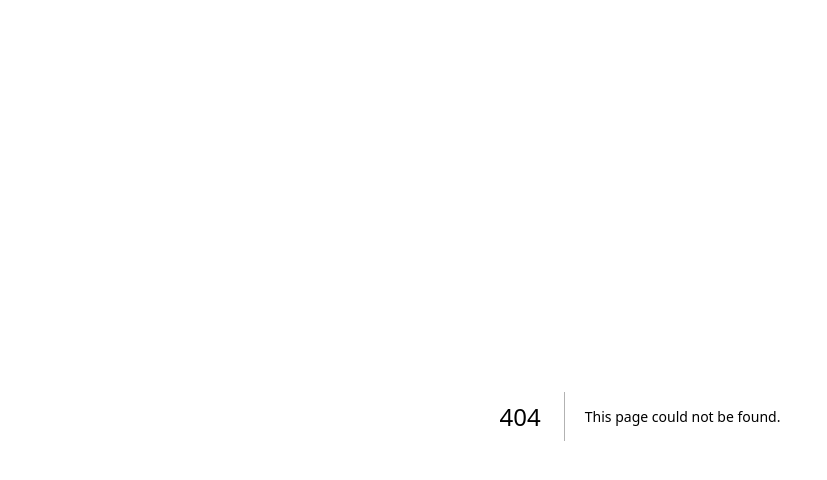
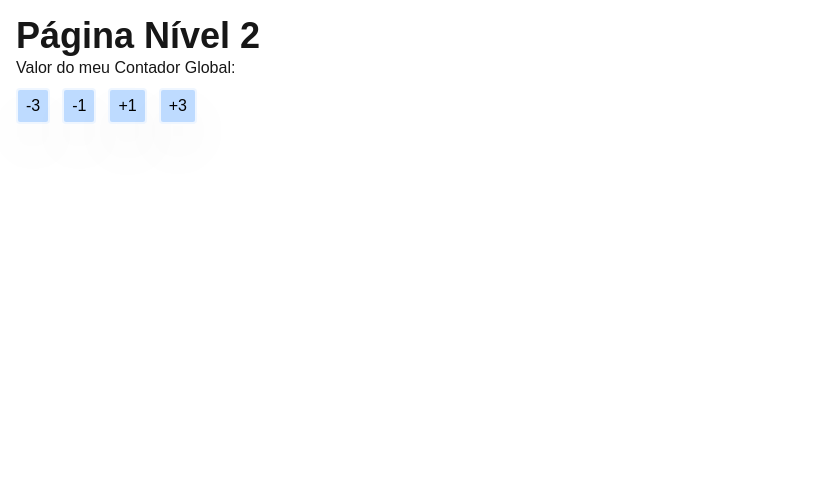
Before and after one commit to matheusribeiroavila/testesBasicosReact, a Next.js app: page /nivel-2 in a window 1280 px wide. Before the commit this address had no page. Shown: the top 480 px of the page, without its empty margins (0-827 px from the left). Built offline with nearby package versions, Linux system fonts and the light colour scheme.

Commit message:
Adicionando CONTEXT-API e SESSION STORAGE

```diff
--- /dev/null
+++ b/app/nivel-2/layout.tsx
@@ -0,0 +1,9 @@
+import ContadorProvider from "@/context/ContadorContext";
+
+export default function Layout({
+  children,
+}: Readonly<{
+  children: React.ReactNode;
+}>) {
+  return <ContadorProvider>{children}</ContadorProvider>
+}
--- /dev/null
+++ b/app/nivel-2/page.tsx
@@ -0,0 +1,12 @@
+import { Contador } from "@/components/Contador";
+import { ContadorGlobal } from "@/components/ContadorGlobal";
+
+
+const Page = () => (
+    <div>
+        <h1 className="text-4xl font-bold">Página Nível 2</h1>
+        <ContadorGlobal/>
+    </div>
+);
+
+export default Page
--- a/components/Contador.tsx
+++ b/components/Contador.tsx
@@ -1,11 +1,13 @@
 'use client'
 
-import { useEffect, useState } from "react"
+import { useContext, useEffect, useState } from "react"
 import { Button } from "./Button";
+import { ValorContadorGlobal } from "./ValorContadorGlobal";
+import { ContadorContext } from "@/context/ContadorContext";
 
 export const Contador = () => {
 
-    const [contador, setContador] = useState(0);
+    const {contador, setContador} = useContext(ContadorContext)
     const [coisa, setCoisa] = useState("")
 
     useEffect(()=>{
@@ -15,7 +17,7 @@ export const Contador = () => {
     return (
         <div>
             <h2 className="text-2xl">Contador</h2>
-            <p>Número atual: {contador}</p>
+            <ValorContadorGlobal/>
             <div className="mt-2 flex gap-3 flex-wrap">
                 <Button
                     onClick={() => {
--- /dev/null
+++ b/components/ContadorGlobal.tsx
@@ -0,0 +1,35 @@
+'use client'
+
+import { ContadorContext } from "@/context/ContadorContext"
+import { useContext } from "react"
+import { Button } from "./Button"
+import { ValorContadorGlobal } from "./ValorContadorGlobal"
+
+export const ContadorGlobal = () => {
+    const {setContador} = useContext(ContadorContext)
+
+    return (
+        <div>
+            <ValorContadorGlobal/>
+            <div className="mt-2 flex gap-3 flex-wrap">
+                <Button
+                    onClick={() => {
+                        setContador((c) => c-3)
+                    }}>-3</Button>
+                <Button
+                    onClick={() => {
+                        setContador((c) => c-1)
+                    }}>-1</Button>
+                <Button
+                    onClick={() => {
+                        setContador((c) => c+1)
+                    }}>+1</Button>
+
+                <Button
+                    onClick={() => {
+                        setContador((c) => c+3)
+                    }}>+3</Button>
+            </div>
+        </div>
+    )
+}
--- /dev/null
+++ b/components/ValorContadorGlobal.tsx
@@ -0,0 +1,14 @@
+'use client'
+
+import { ContadorContext } from "@/context/ContadorContext"
+import { useContext } from "react"
+
+export const ValorContadorGlobal = () => {
+    const {contador} = useContext(ContadorContext)
+
+    return (
+        <div className="grid gap-y-4">
+            <p>Valor do meu Contador Global: {contador}</p>
+        </div>
+    )
+}
--- /dev/null
+++ b/context/ContadorContext.tsx
@@ -0,0 +1,36 @@
+'use client'
+
+import { createContext, Dispatch, ReactNode, SetStateAction, useEffect, useState } from 'react';
+
+type ContadorType = number | null
+
+type ContadorContextType = {
+    contador: ContadorType,
+    setContador: Dispatch<SetStateAction<ContadorType>>
+}
+
+export const ContadorContext = createContext<ContadorContextType>({
+    contador: 0,
+    setContador: () => {},
+});
+
+export default function ContadorProvider({children}: {children: ReactNode }){
+    const [contador, setContador] = useState<ContadorType>(null);
+
+    useEffect(() => {
+        const contadorLocalStorage = localStorage.getItem("contador") ?? 0
+        contadorLocalStorage ? setContador(+contadorLocalStorage) : console.log;
+    }, []);
+
+    useEffect(() => {
+        if(contador){
+            localStorage.setItem('contador', contador.toString())
+        }
+    }, [contador])
+
+    return(
+        <ContadorContext.Provider value={{ contador, setContador }}>
+            {children}
+        </ContadorContext.Provider>
+    )
+}
```
